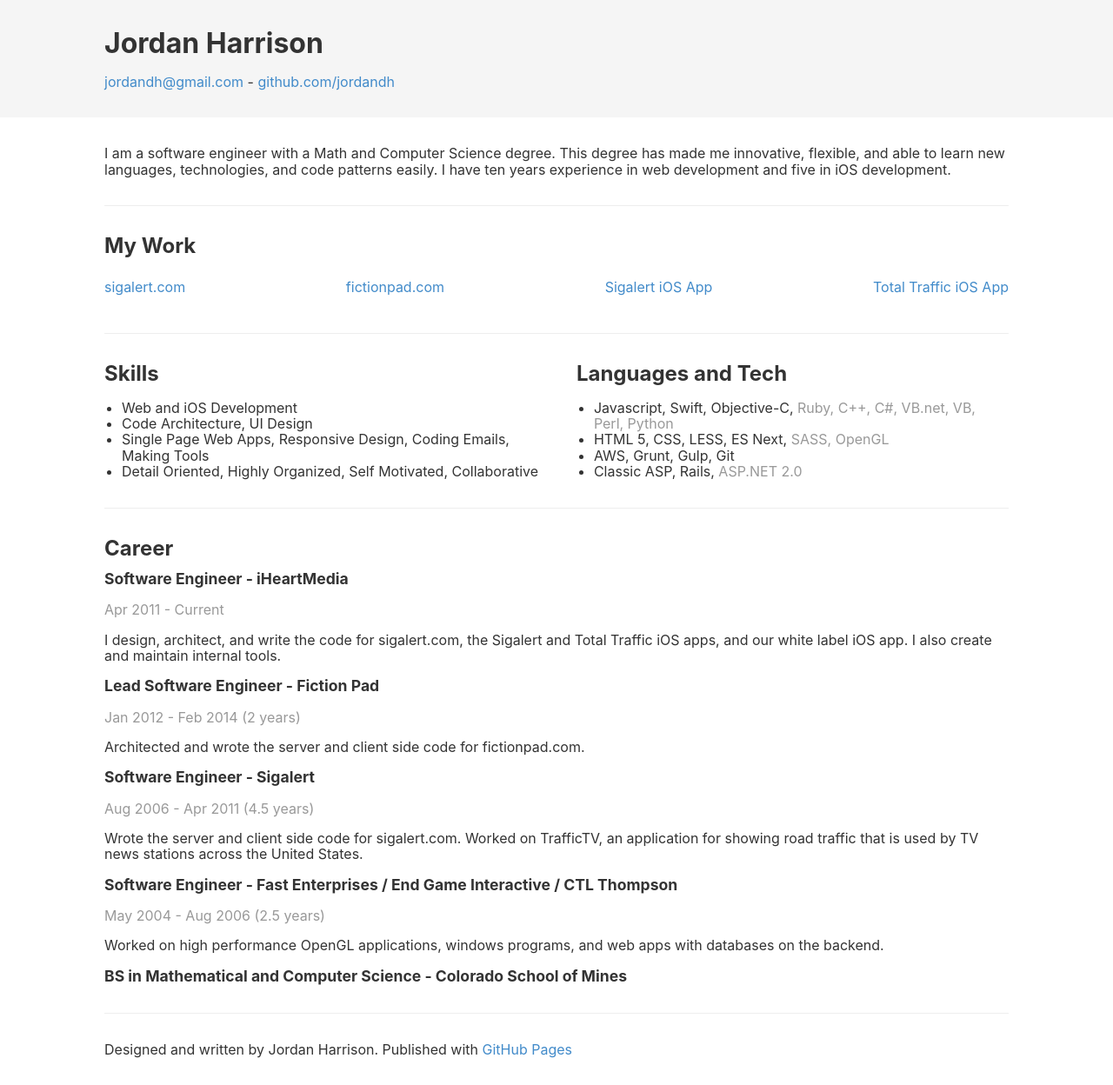
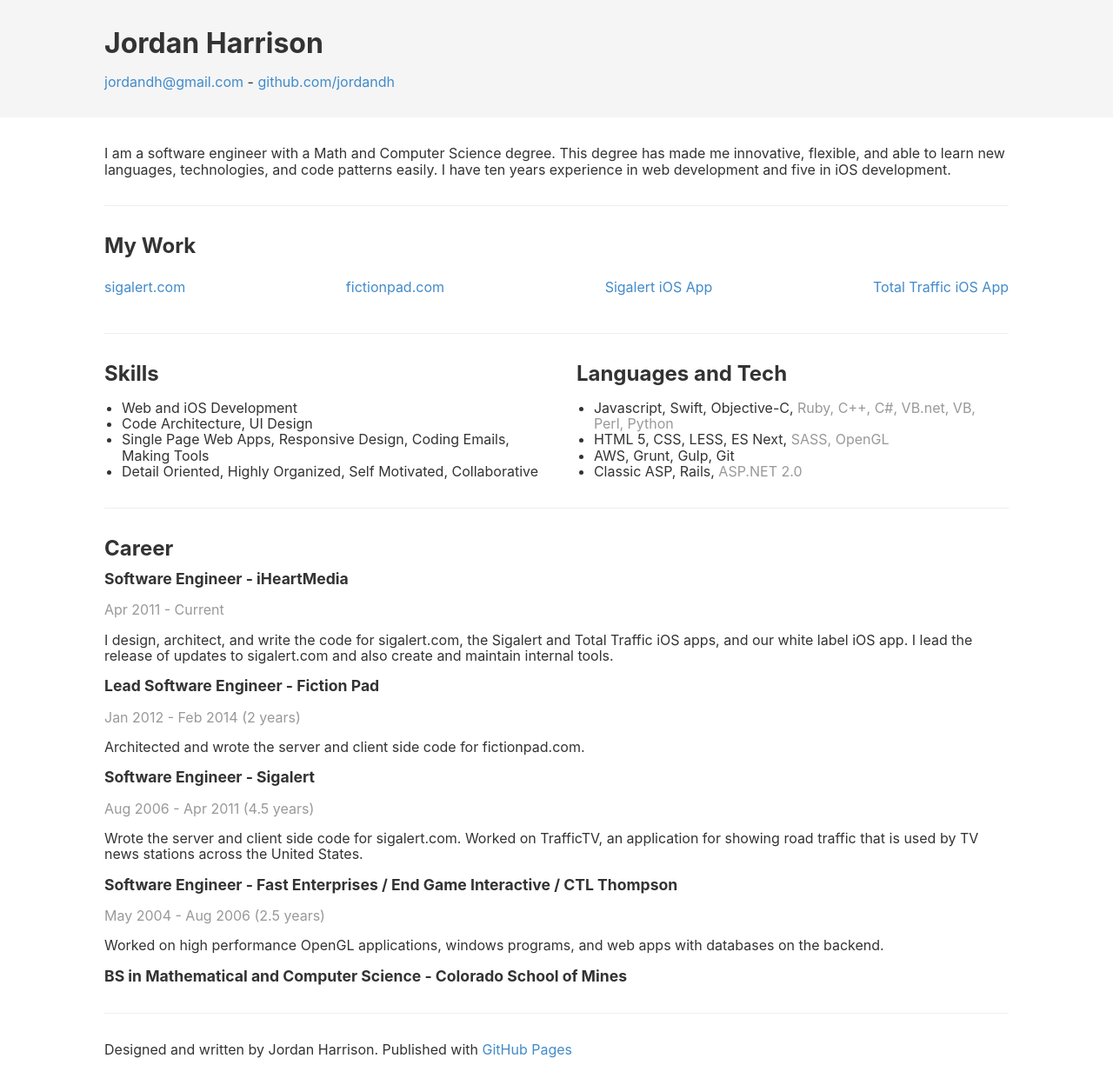
Before and after one commit to jordandh/resume, a Jekyll site: the page built from README.md, in a window 1280 px wide. Shown: the whole page at 87% size. Built offline with Jekyll 4.4.1, drawn with Linux system fonts in a browser that asks for light colours; our own code applies the rules of GitHub Pages for plain Markdown files.

Commit message:
Update default.html

```diff
--- a/_layouts/default.html
+++ b/_layouts/default.html
@@ -94,7 +94,7 @@
               Apr 2011 - Current
             </p>
             <p>
-              I design, architect, and write the code for sigalert.com, the Sigalert and Total Traffic iOS apps, and our white label iOS app. I also create and maintain internal tools.
+              I design, architect, and write the code for sigalert.com, the Sigalert and Total Traffic iOS apps, and our white label iOS app. I lead the release of updates to sigalert.com and also create and maintain internal tools.
             </p>
           </li>
 
```
